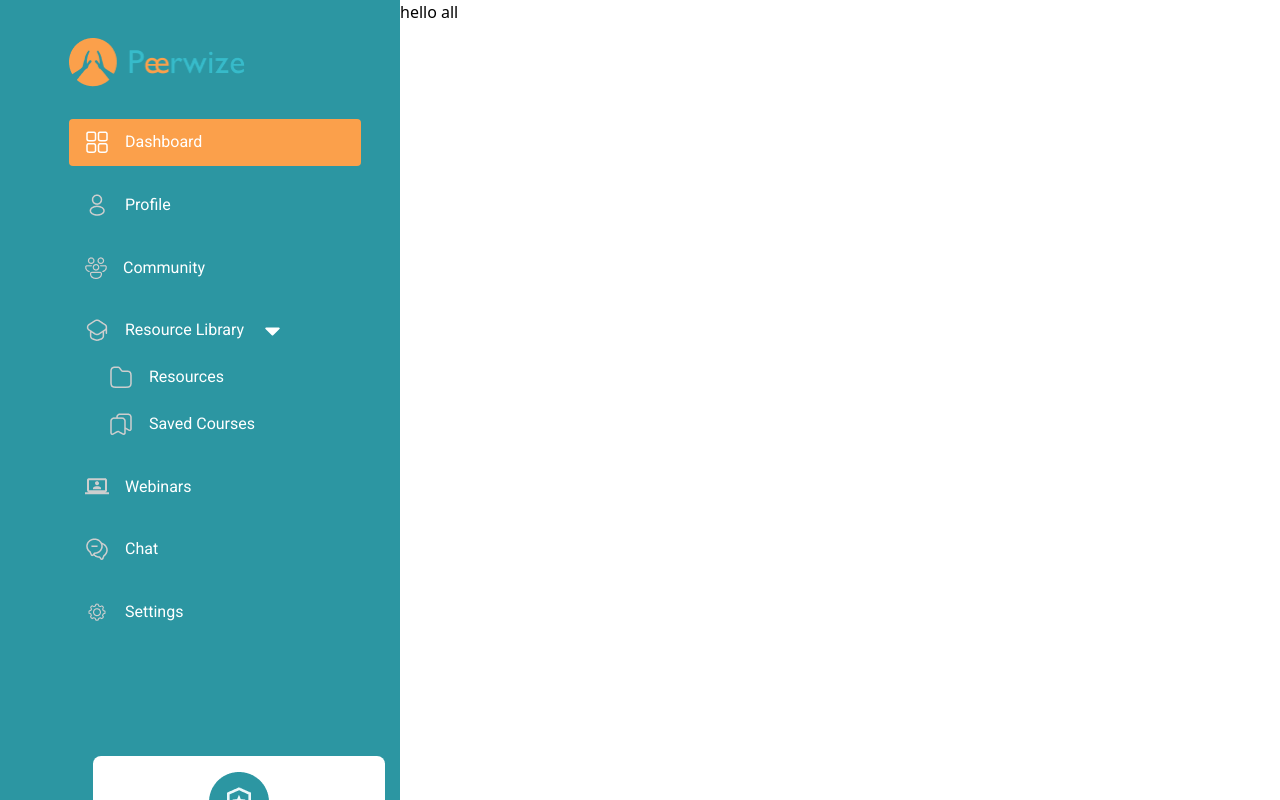
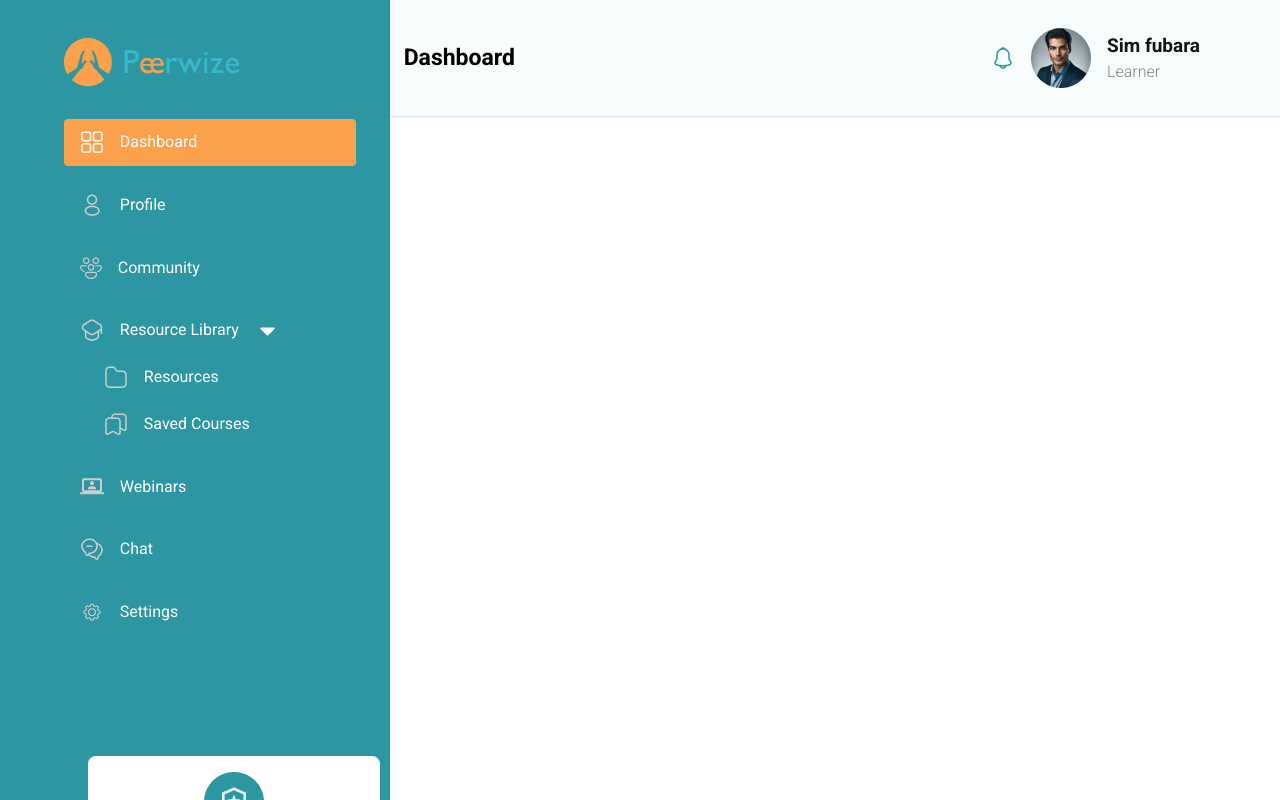
Before and after one commit to salv20/peerwise-1, a React (Vite) app: page /dashboard in a window 1280 px wide. Built offline with nearby package versions, Linux system fonts and the light colour scheme.

Commit message:
nav bar for the dashboard

```diff
--- a/src/components/DashboardBar.jsx
+++ b/src/components/DashboardBar.jsx
@@ -28,7 +28,7 @@ const DashboardBar = () => {
   ];
 
   return (
-    <article className="dashboard_sideBar">
+    <article className="dashboard_sideBar hidden lg:block">
       <div className="grid gap-[120px] justify-around">
         <div className="grid gap-[32px] ">
           <img
--- /dev/null
+++ b/src/components/DashboardBody.jsx
@@ -0,0 +1,29 @@
+const DashboardBody = () => {
+  return (
+    <div className="w-full font-roboto ">
+      <nav className="flex justify-between shadow-[#1100FF29] shadow-sm items-center h-[116px] py-[16px] pl-[14px] pr-[80px] bg-[#F7FCFD] ">
+        <h1 className="font-[700] text-[23px]  ">Dashboard</h1>
+
+        <div className="flex gap-[16px] items-center">
+          <img src="/notification.png" alt="" />
+          <img src="/user.png" alt="" height={60} width={60} />
+          <p className="grid items-center">
+            <span className=" text-[19px] text-[#141414] font-[700]">
+              Sim fubara
+            </span>
+            <span className="font-[300] text-[#848484] text-[16px] ">
+              Learner
+            </span>
+          </p>
+        </div>
+      </nav>
+
+      <div className="clock lg:flex">
+        <div className=""></div>
+        <div className=""></div>
+      </div>
+    </div>
+  );
+};
+
+export default DashboardBody;
--- a/src/index.css
+++ b/src/index.css
@@ -7,10 +7,15 @@
 select:focus > option:checked {
   background: #37bbca !important;
 }
+
 .dashboard_sideBar::-webkit-scrollbar,
 .form-scroll::-webkit-scrollbar,
 .forgetPW-scroll::-webkit-scrollbar {
   display: none;
+}
+
+.btn_dashboard_active {
+  background-color: #fba04b;
 }
 
 .auth_input {
@@ -32,10 +37,7 @@ select:focus > option:checked {
 .btn_dashboard {
   @apply flex gap-4 grid-cols-2 items-center px-[16px] py-[11px] rounded-[4px];
 }
-.btn_dashboard_active {
-  @apply bg-[#FBA04B];
-}
 
 .dashboard_sideBar {
-  @apply lg:h-[100vh] font-roboto lg:overflow-scroll w-[400px] bg-[#2C96A2] pr-2 p-[38px];
+  @apply lg:h-[100vh] font-roboto lg:overflow-scroll w-[600px] xl:w-[540px] bg-[#2C96A2] pr-2 p-[38px];
 }
--- a/src/pages/DashboardPage.jsx
+++ b/src/pages/DashboardPage.jsx
@@ -1,11 +1,12 @@
 import DashboardBar from "../components/DashboardBar";
+import DashboardBody from "../components/DashboardBody";
 
 const DashboardPage = () => {
   return (
     <section>
-      <div className="lg:flex container mx-auto lg:w-[100%] lg:p-0 lg:m-0 lg:max-w-full">
+      <div className="lg:flex">
         <DashboardBar />
-        <article>hello all</article>
+        <DashboardBody />
       </div>
     </section>
   );
```
Also changed, not shown: public/notification.png (added).
